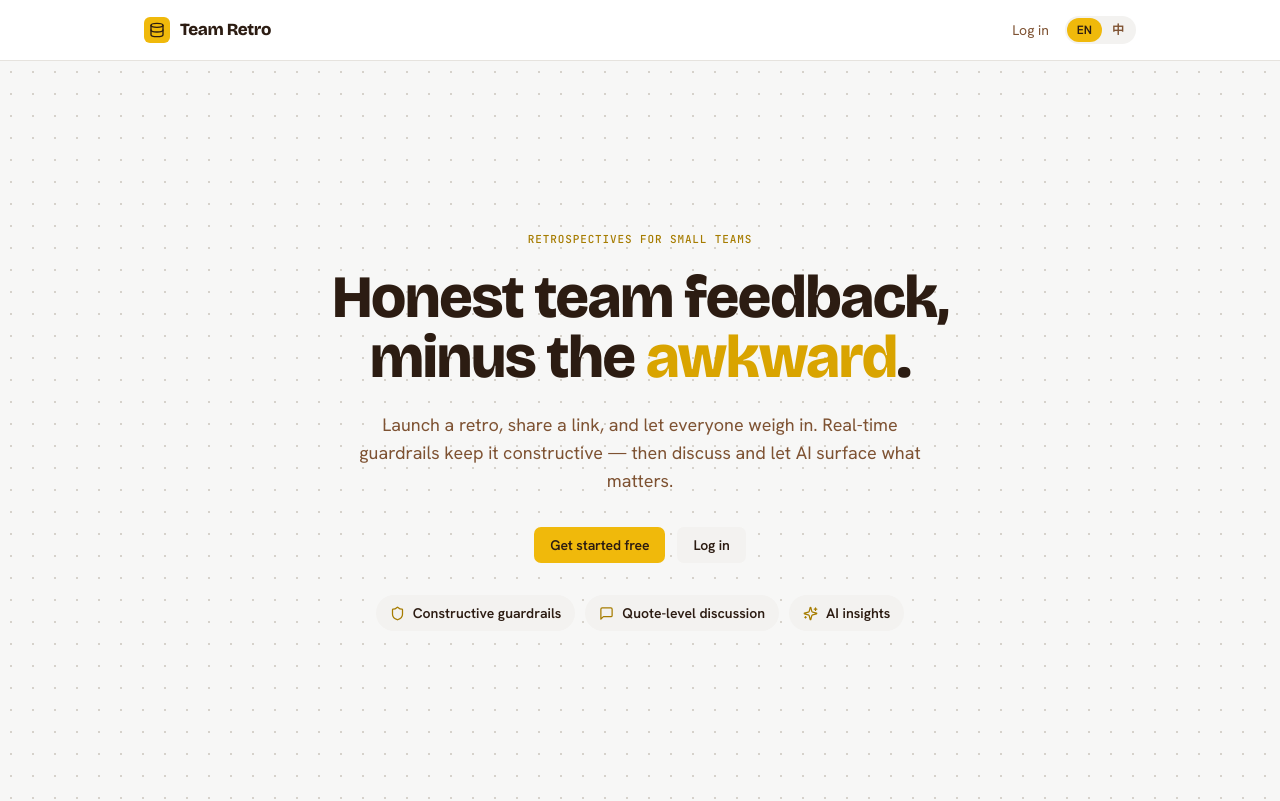
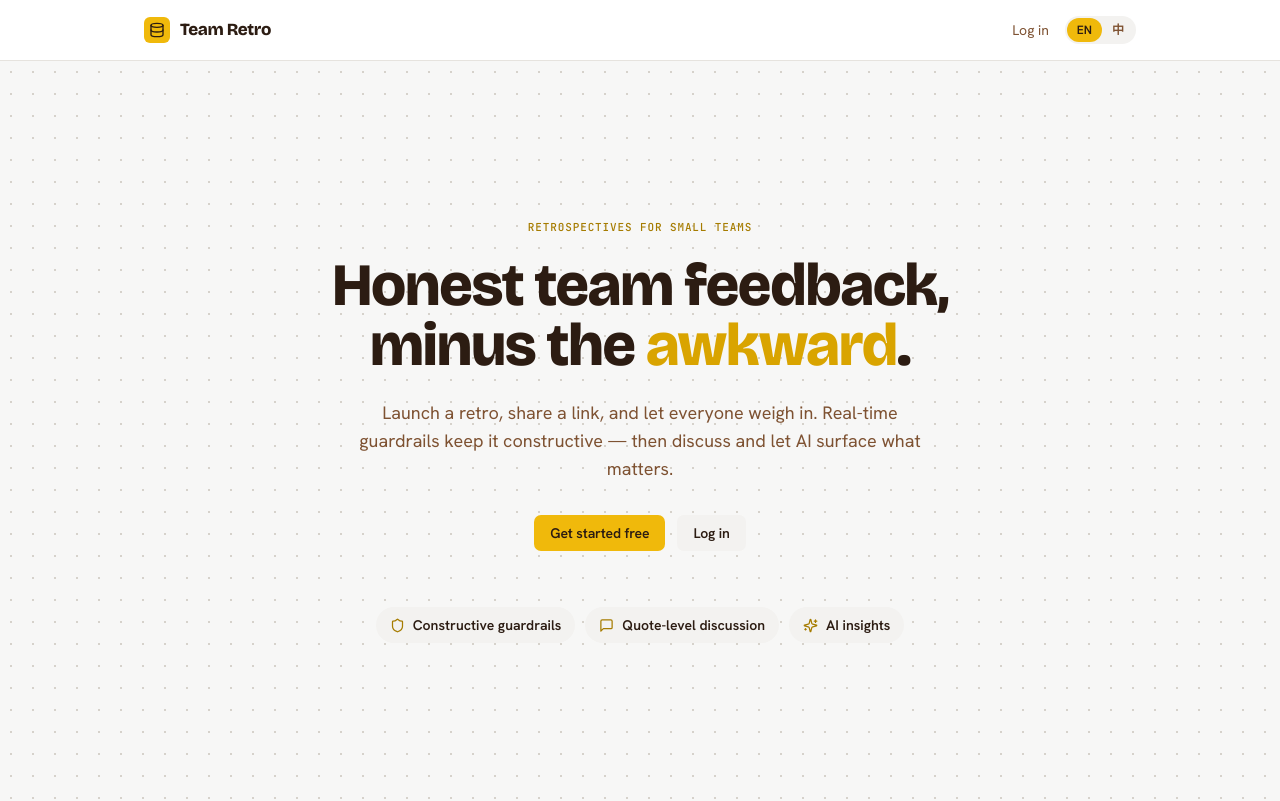
Before and after one commit to iiamriiita/retro, a Next.js app: page / in a window 1280 px wide. Built offline with nearby package versions, Linux system fonts and the light colour scheme; no server answers.

Commit message:
Landing: more spacing between CTA row and feature pills
Co-Authored-By: Claude Opus 4.8 <noreply@anthropic.com>
Claude-Session: https://claude.ai/code/session_01XyefvydApjBmomQ8iqjnzx

```diff
--- a/app/page.tsx
+++ b/app/page.tsx
@@ -70,7 +70,7 @@ export default async function LandingPage() {
           )}
         </div>
 
-        <div className="mt-8 flex flex-wrap items-center justify-center gap-2.5">
+        <div className="mt-14 flex flex-wrap items-center justify-center gap-2.5">
           {FEATURES.map((f) => (
             <span
               key={f.key}
```
